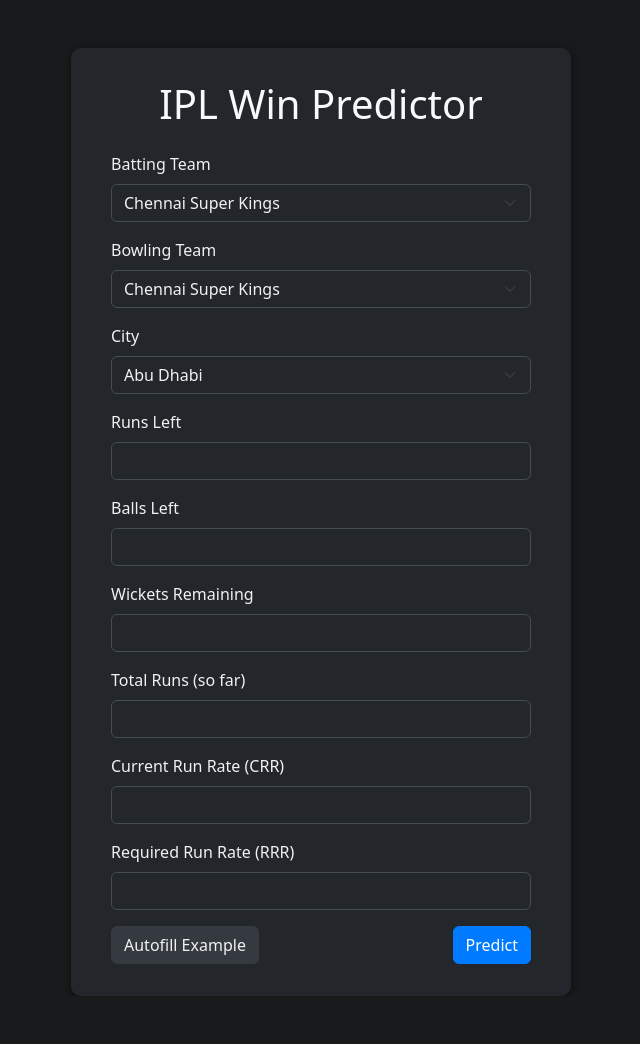
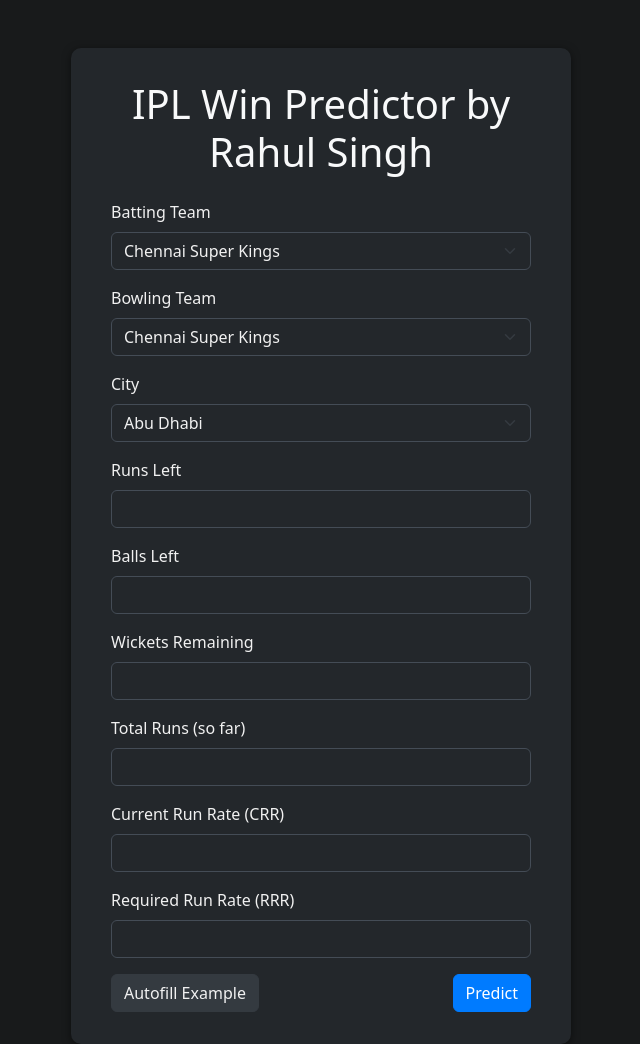
Before and after one commit to rksingh-dev/iplwinpredictor, a FastAPI app: page / in a window 1280 px wide. Shown: the whole page, without its empty margins (319-959 px from the left). Before the commit the page ends 996 px from the top, so only its background shows below. Run offline with FastAPI, Linux system fonts and the light colour scheme; parts of the project's set-up code (start-up, migrations or seed data) failed here and were passed over.

Commit message:
Update index.html

```diff
--- a/templates/index.html
+++ b/templates/index.html
@@ -9,7 +9,7 @@
 </head>
 <body>
 <div class="container mt-5">
-    <h1 class="mb-4">IPL Win Predictor</h1>
+    <h1 class="mb-4">IPL Win Predictor by Rahul Singh</h1>
     <form method="post" action="/">
         <div class="mb-3">
             <label for="batting_team" class="form-label">Batting Team</label>
```
